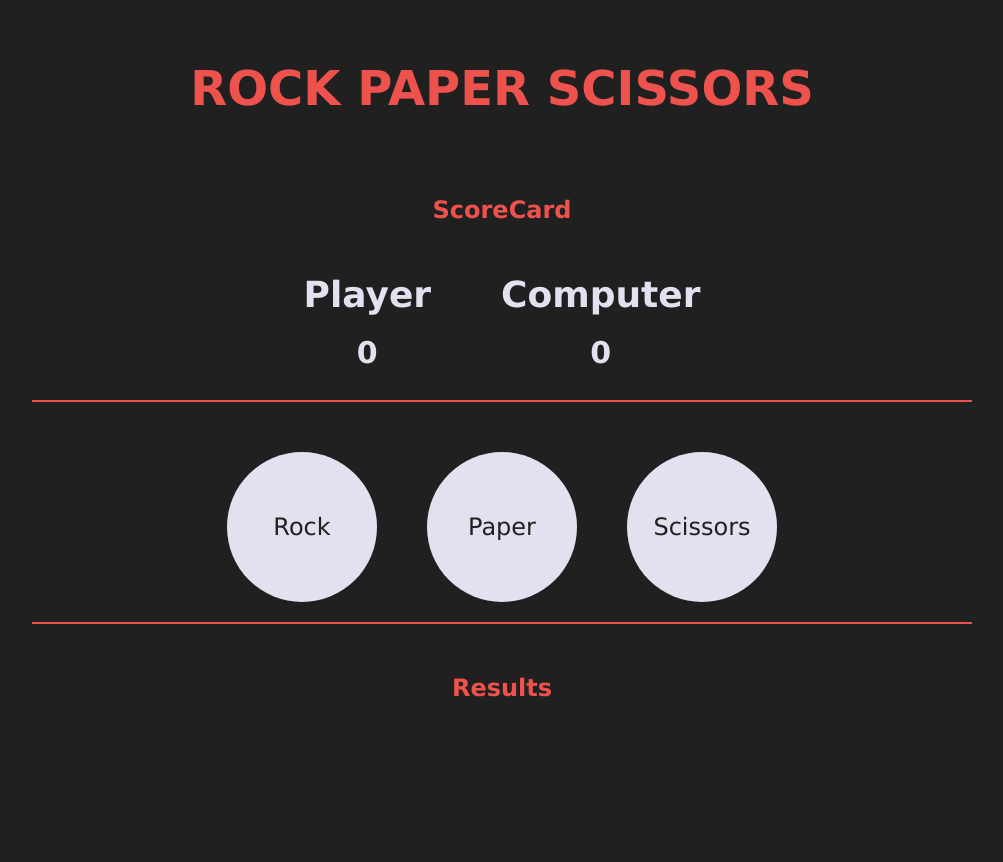
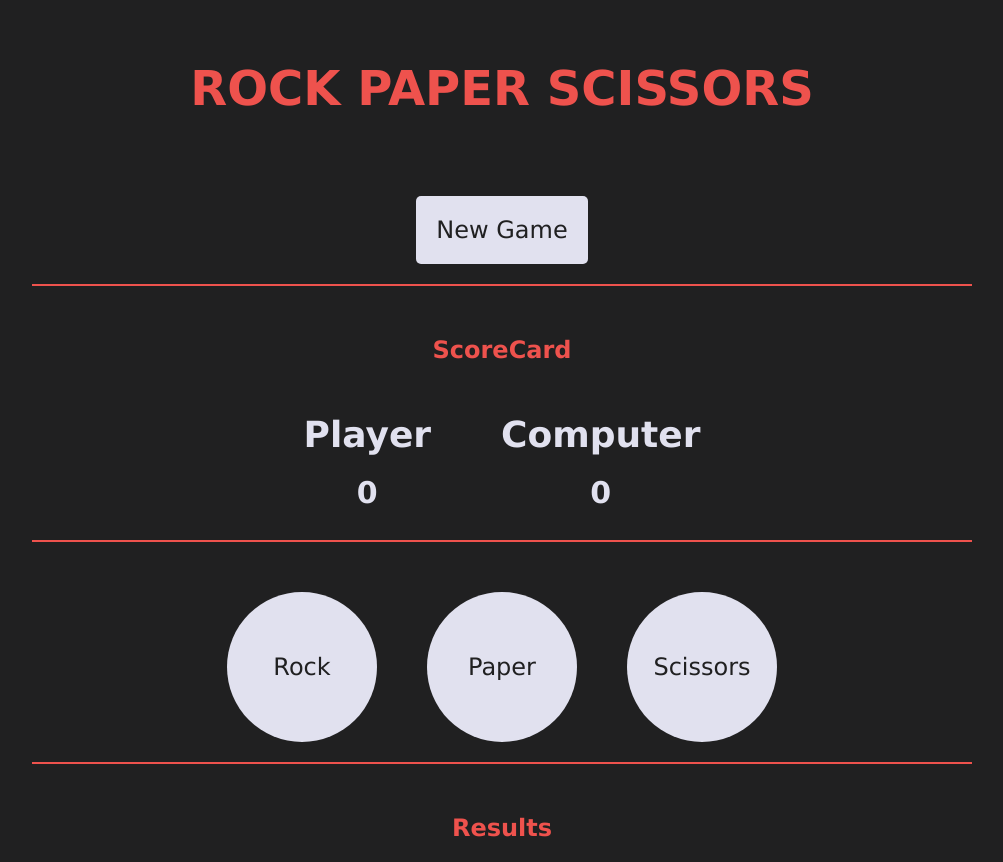
Before and after one commit to py-piyush/rock-paper-scisoors-js, a plain HTML site: page index.html in a window 1280 px wide. Shown: the whole page, without its empty margins (138-1141 px from the left). Before the commit the page ends 800 px from the top, so only its background shows below. Drawn offline with Linux system fonts and the light colour scheme.

Commit message:
Added button for new game

```diff
--- a/app.js
+++ b/app.js
@@ -1,5 +1,13 @@
 //! javascript
 // app.js: Implement logic of rock paper scissors game
+
+
+const newGame = document.querySelector('.btn-new');
+newGame.addEventListener('click',function(){
+    location.reload();
+})
+
+
 
 const choices = ['rock', 'paper', 'scissors'];
 const size = choices.length;
--- a/index.html
+++ b/index.html
@@ -13,6 +13,7 @@
     </header>
     <main>
         <section id="section1">
+            <div class="btn-container"><button class="btn-new">New Game</button></div>
             <h2>ScoreCard</h2>
             <div class="scorecard-container">
 
--- a/style.css
+++ b/style.css
@@ -61,7 +61,7 @@ h2{
     margin: 30px auto;
 }
 
-.btn{
+.btn, .btn-new{
     padding: 20px;
     width: 150px;
     height: 150px;
@@ -71,10 +71,15 @@ h2{
     border: none;
     border-radius: 50%;
 }
-.btn:hover{
+.btn:hover, .btn-new:hover{
     cursor: pointer;
     background-color: #61ec61;
     font-weight: bold;
+}
+.btn-new{
+    width: auto;
+    height: auto;
+    border-radius: 5px;
 }
 
 .result-container{
```
